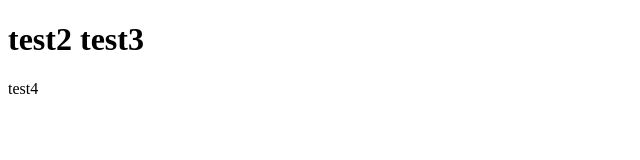
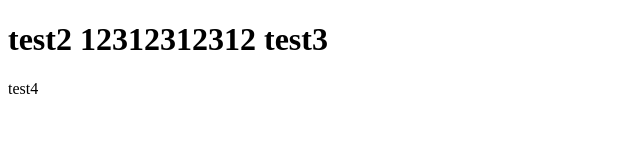
Before and after one commit to j1o1/nword_webapp, a plain HTML site: page index.html in a window 1280 px wide. Shown: the whole page, without its empty margins (0-640 px from the left). Drawn offline with Linux system fonts and the light colour scheme.

Commit message:
Update index.html

```diff
--- a/index.html
+++ b/index.html
@@ -6,7 +6,7 @@
 </head>
 <body>
 	<div id="main">
-		<h1>test2 test3</h1>
+		<h1>test2 12312312312 test3</h1>
 		<p>test4</p>
 	</div>
 </body>
```
